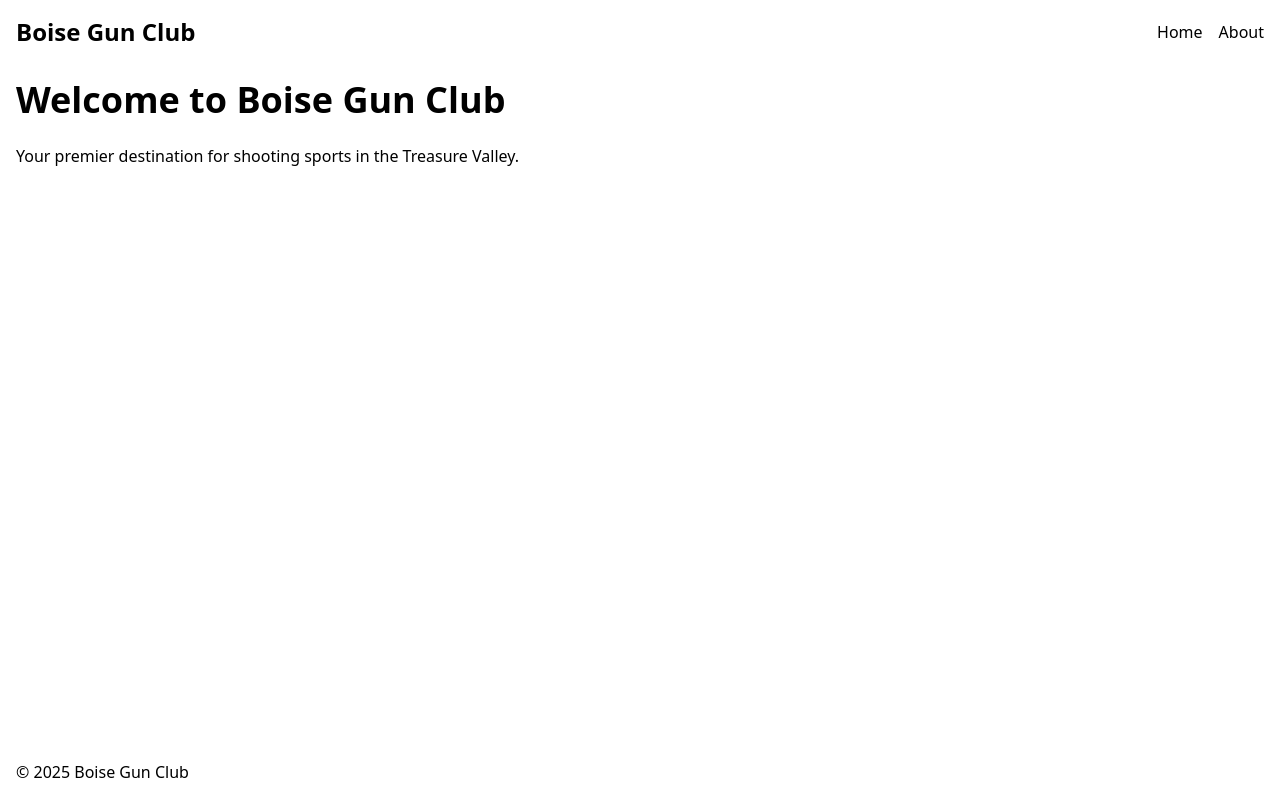
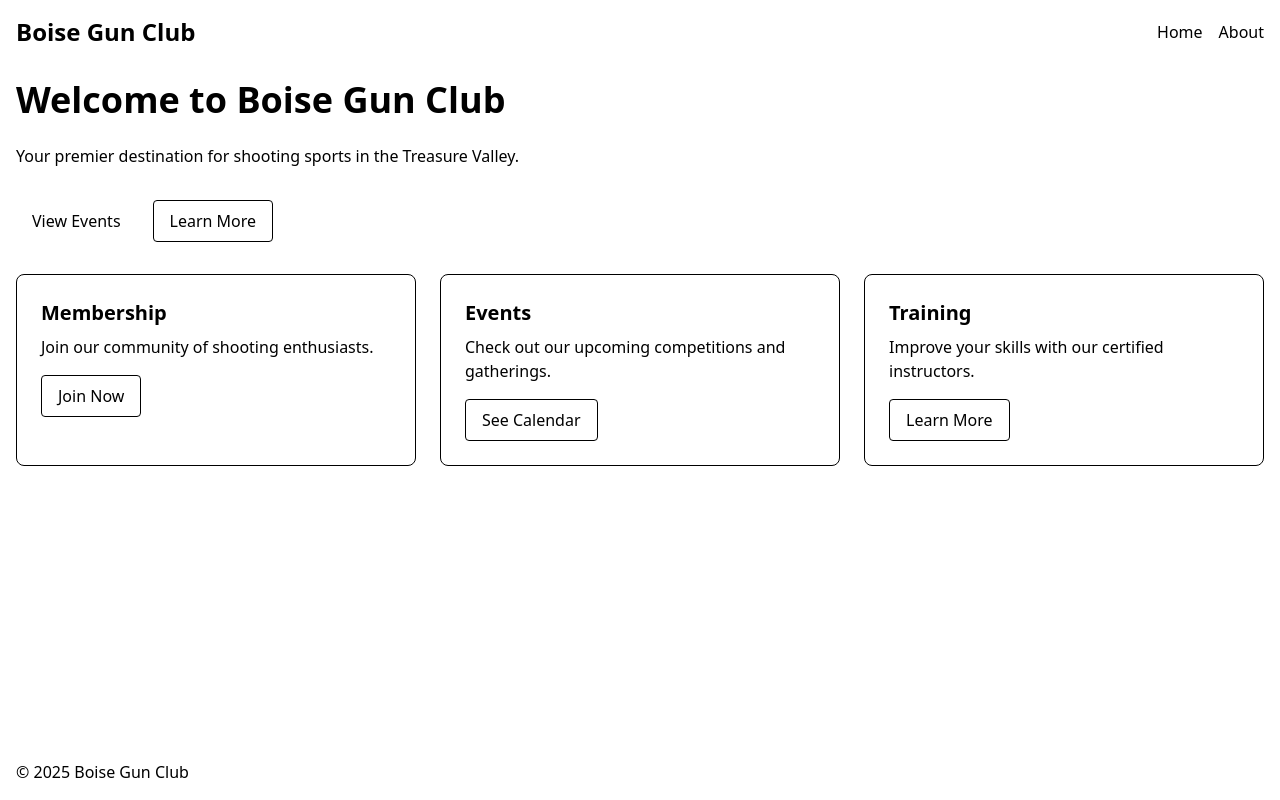
Before and after one commit to Innervate-Agency/the-boise-gun-club, a Next.js app: page / in a window 1280 px wide. Built offline with nearby package versions, Linux system fonts and the light colour scheme.

Commit message:
Basic UI component check

```diff
--- a/components/ui/Button.tsx
+++ b/components/ui/Button.tsx
@@ -0,0 +1,27 @@
+export default function Button({
+    children,
+    variant = 'primary',
+    className = '',
+    ...props
+}: {
+    children: React.ReactNode;
+    variant?: 'primary' | 'secondary';
+    className?: string;
+    [key: string]: any;
+}) {
+    const baseStyles = "py-2 px-4 rounded font-medium transition-colors";
+
+    const variantStyles = {
+        primary: "bg-lahoma-orange text-kent-slate-gray hover:bg-leonard-yellow",
+        secondary: "bg-transparent border border-leonard-yellow text-leonard-yellow hover:bg-leonard-yellow/10"
+    };
+
+    return (
+        <button
+            className={`${baseStyles} ${variantStyles[variant]} ${className}`}
+            {...props}
+        >
+            {children}
+        </button>
+    );
+}
--- a/components/ui/Card.tsx
+++ b/components/ui/Card.tsx
@@ -0,0 +1,18 @@
+export default function Card({
+    children,
+    className = '',
+    ...props
+}: {
+    children: React.ReactNode;
+    className?: string;
+    [key: string]: any;
+}) {
+    return (
+        <div
+            className={`bg-kent-slate-gray border border-don-gray/10 rounded-lg p-6 ${className}`}
+            {...props}
+        >
+            {children}
+        </div>
+    );
+}
--- a/src/app/page.tsx
+++ b/src/app/page.tsx
@@ -1,9 +1,36 @@
+import Button from '../../components/ui/Button';
+import Card from '../../components/ui/Card';
+
 export default function Home() {
   return (
     <div className="container mx-auto p-4">
       <h1 className="text-4xl font-bold mb-6 text-leonard-yellow">Welcome to Boise Gun Club</h1>
-      <p className="mb-4">Your premier destination for shooting sports in the Treasure Valley.</p>
-      {/* More content */}
+      <p className="mb-8">Your premier destination for shooting sports in the Treasure Valley.</p>
+
+      <div className="mb-8">
+        <Button>View Events</Button>
+        <Button variant="secondary" className="ml-4">Learn More</Button>
+      </div>
+
+      <div className="grid grid-cols-1 md:grid-cols-3 gap-6">
+        <Card>
+          <h3 className="text-xl font-bold mb-2 text-leonard-yellow">Membership</h3>
+          <p className="mb-4">Join our community of shooting enthusiasts.</p>
+          <Button variant="secondary">Join Now</Button>
+        </Card>
+
+        <Card>
+          <h3 className="text-xl font-bold mb-2 text-leonard-yellow">Events</h3>
+          <p className="mb-4">Check out our upcoming competitions and gatherings.</p>
+          <Button variant="secondary">See Calendar</Button>
+        </Card>
+
+        <Card>
+          <h3 className="text-xl font-bold mb-2 text-leonard-yellow">Training</h3>
+          <p className="mb-4">Improve your skills with our certified instructors.</p>
+          <Button variant="secondary">Learn More</Button>
+        </Card>
+      </div>
     </div>
   );
 }
```
